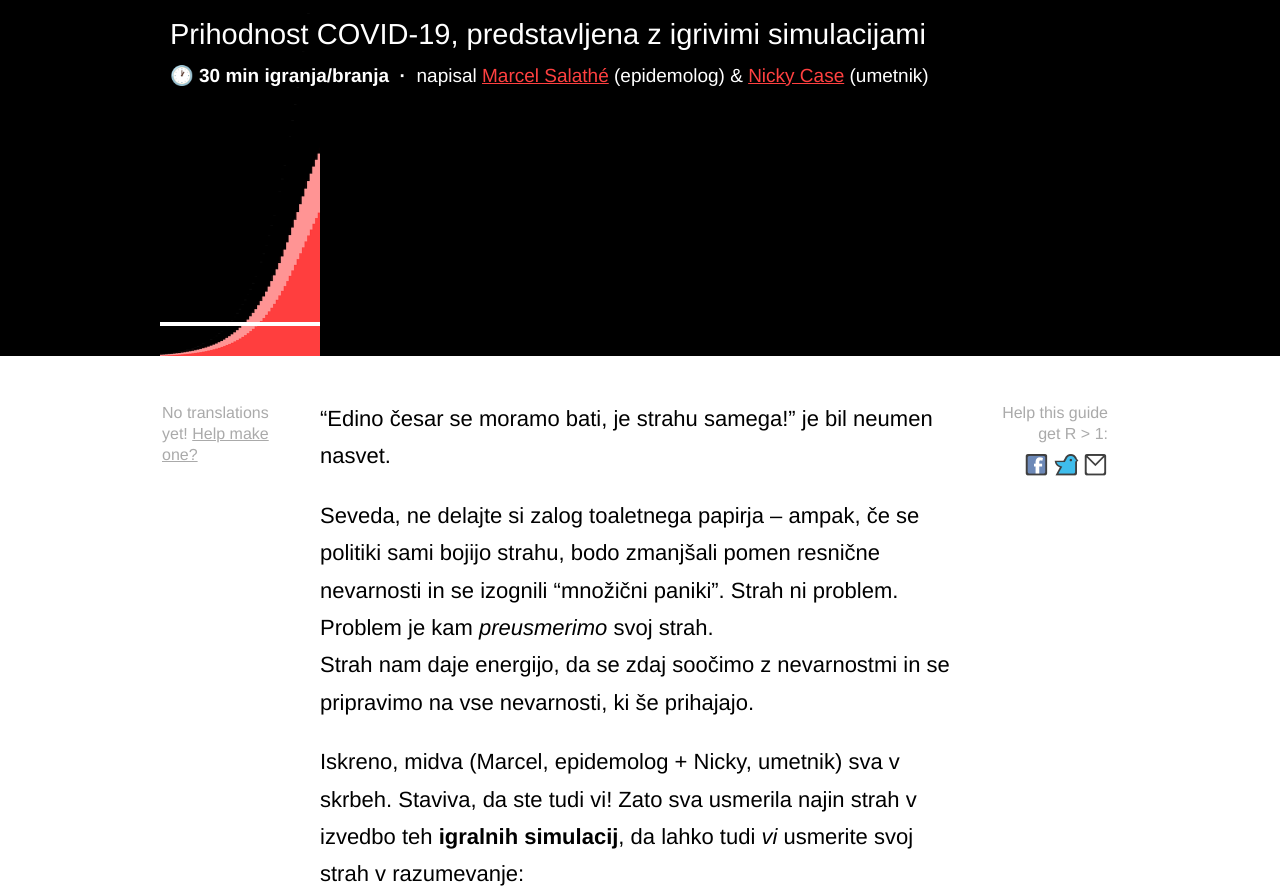
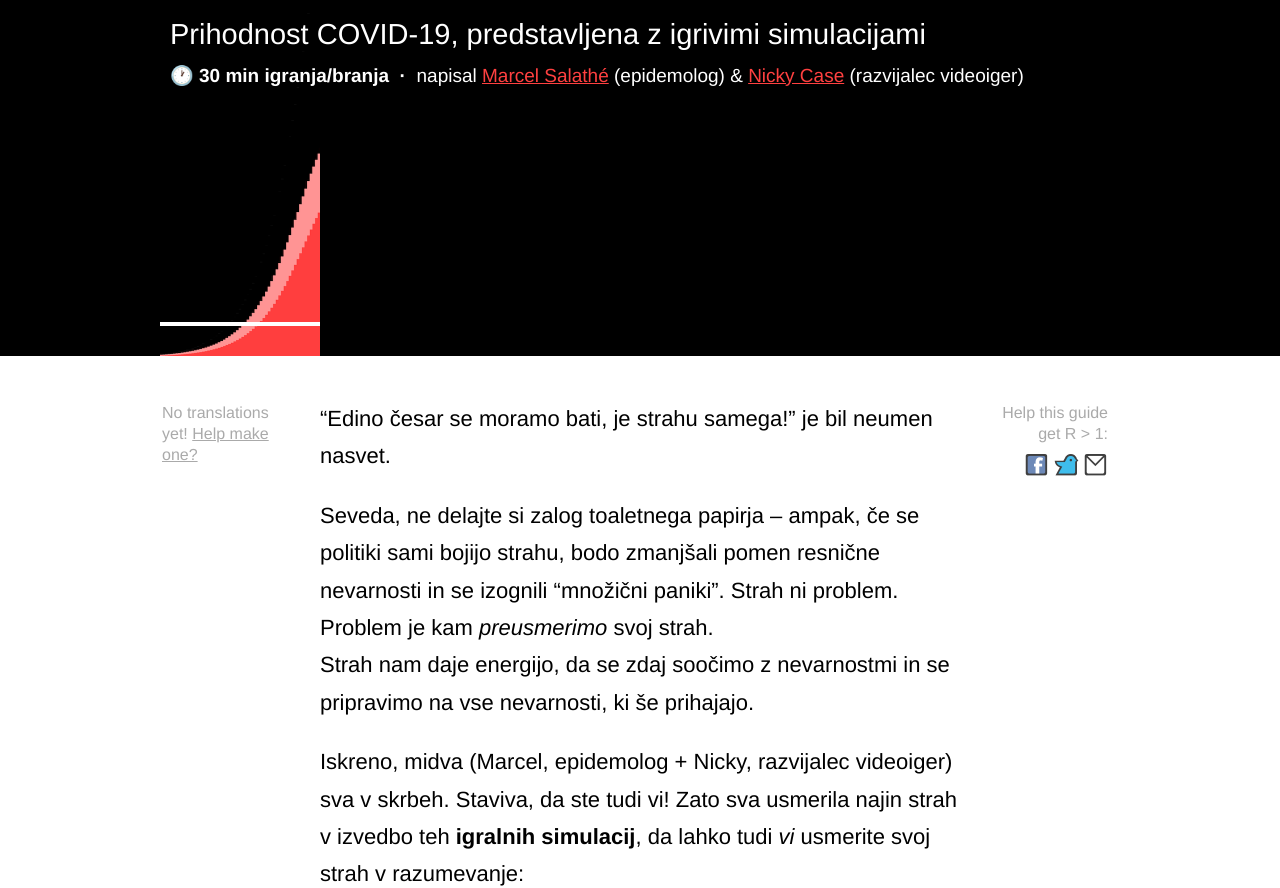
Before and after one commit to ncase/covid-19, a plain HTML site: page index.html in a window 1280 px wide. Shown: the part 124-1012 px from the top of the page. Drawn offline with Linux system fonts and the light colour scheme; animation ran at ten frames a second.

Commit message:
Update index.html

```diff
--- a/index.html
+++ b/index.html
@@ -81,7 +81,7 @@
             (epidemolog)
             &
             <a href="https://ncase.me/">Nicky Case</a>
-            (umetnik)
+            (razvijalec videoiger)
         </div>
     </div>
 </div>
@@ -89,7 +89,7 @@
 	<p class="has-line-data" data-line-start="24" data-line-end="25">“Edino česar se moramo bati, je strahu samega!” je bil neumen nasvet.</p>
 <p class="has-line-data" data-line-start="26" data-line-end="28">Seveda, ne delajte si zalog toaletnega papirja – ampak, če se politiki sami bojijo strahu, bodo zmanjšali pomen resnične nevarnosti in se izognili “množični paniki”. Strah ni problem. Problem je kam <em>preusmerimo</em> svoj strah.<br>
 Strah nam daje energijo, da se zdaj soočimo z nevarnostmi in se pripravimo na vse nevarnosti, ki še prihajajo.</p>
-<p class="has-line-data" data-line-start="29" data-line-end="30">Iskreno, midva (Marcel, epidemolog + Nicky, umetnik) sva v skrbeh. Staviva, da ste tudi vi! Zato sva usmerila najin strah v izvedbo teh <strong>igralnih simulacij</strong>, da lahko tudi <em>vi</em> usmerite svoj strah v razumevanje:</p>
+<p class="has-line-data" data-line-start="29" data-line-end="30">Iskreno, midva (Marcel, epidemolog + Nicky, razvijalec videoiger) sva v skrbeh. Staviva, da ste tudi vi! Zato sva usmerila najin strah v izvedbo teh <strong>igralnih simulacij</strong>, da lahko tudi <em>vi</em> usmerite svoj strah v razumevanje:</p>
 <ul>
 <li class="has-line-data" data-line-start="31" data-line-end="32"><strong>Zadnjih nekaj mesecev</strong> (epidemiology 101, SEIR model, R &amp; R<sub>0</sub>)</li>
 <li class="has-line-data" data-line-start="32" data-line-end="33"><strong>Naslednjih nekaj mesecev</strong> (lockdowns, contact tracing, masks)</li>
```
